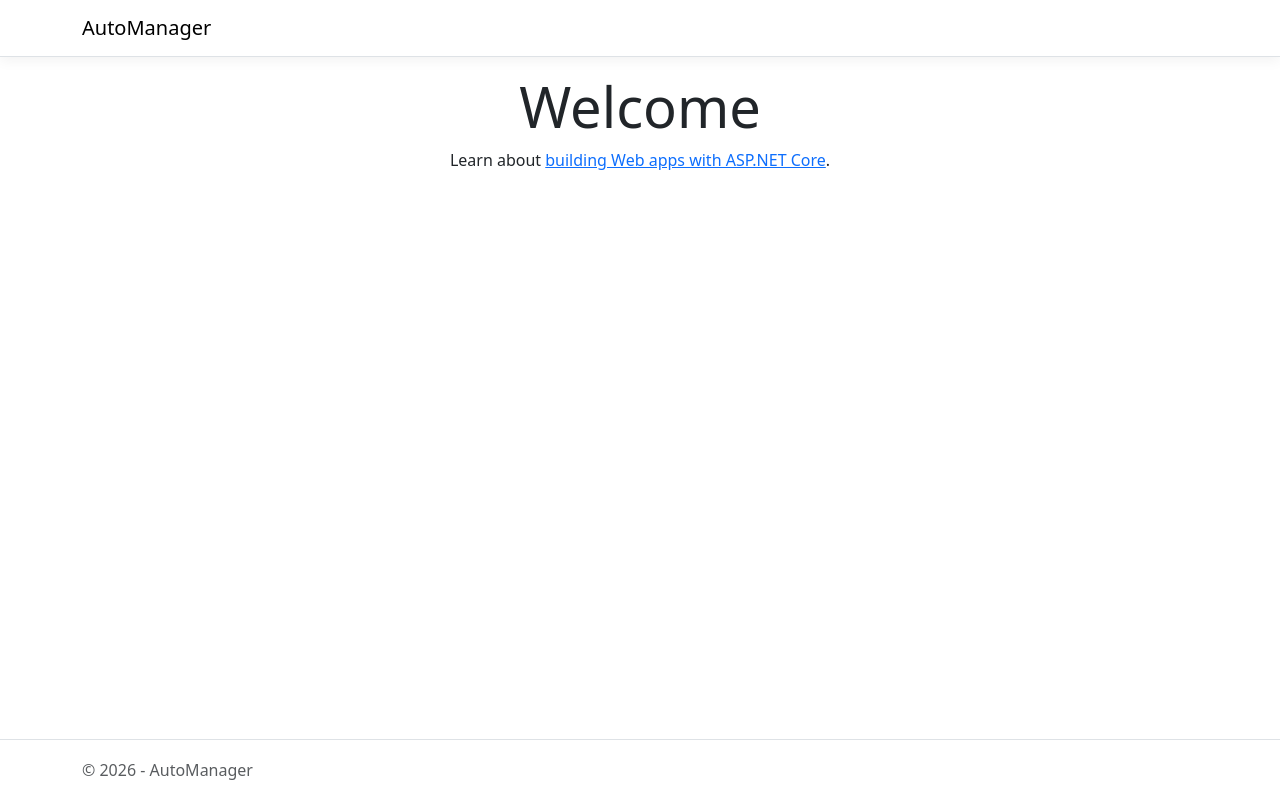
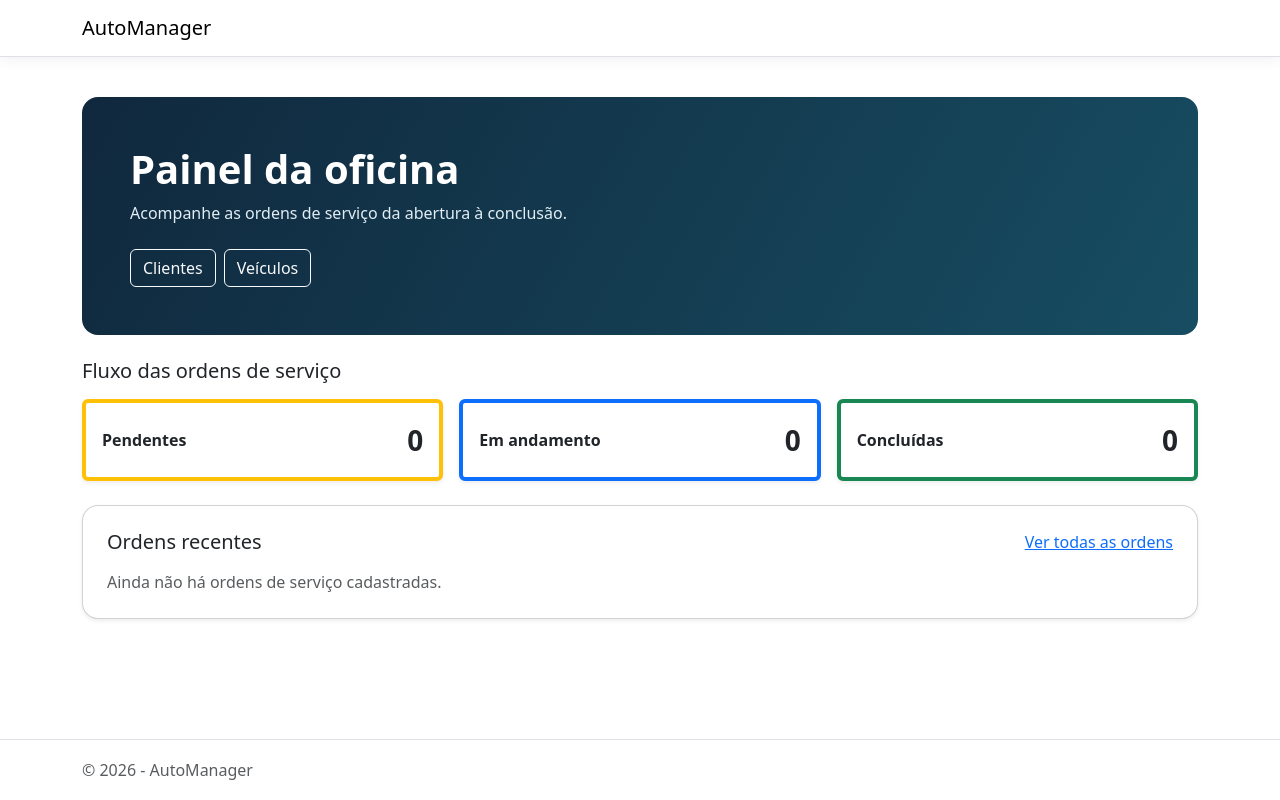
Before and after one commit to silvajoaopedro/AutoManager, an ASP.NET Core app: page / in a window 1280 px wide. Run offline with ASP.NET Core 8, Linux system fonts and the light colour scheme; style sheets or scripts are compiled from the project's sources; the project's own start-up code is not run, and a stand-in starts its controllers and pages.

Commit message:
feat: adiciona painel inicial da oficina

```diff
--- a/Controllers/HomeController.cs
+++ b/Controllers/HomeController.cs
@@ -1,14 +1,24 @@
 using System.Diagnostics;
 using Microsoft.AspNetCore.Mvc;
 using AutoManager.Models;
+using AutoManager.Services;
 
 namespace AutoManager.Controllers;
 
-public class HomeController : Controller
+public class HomeController(OficinaService oficina) : Controller
 {
     public IActionResult Index()
     {
-        return View();
+        var ordens = oficina.ConsultarOrdens();
+        var veiculos = oficina.ConsultarVeiculos()
+            .ToDictionary(veiculo => veiculo.Id);
+
+        return View(new PainelOficinaViewModel(
+            ordens.Count(ordem => ordem.Status == StatusOrdem.Pendente),
+            ordens.Count(ordem => ordem.Status == StatusOrdem.EmAndamento),
+            ordens.Count(ordem => ordem.Status == StatusOrdem.Concluida),
+            ordens.Take(6).ToList(),
+            veiculos));
     }
 
     public IActionResult Privacy()
--- a/Views/Home/Index.cshtml
+++ b/Views/Home/Index.cshtml
@@ -1,8 +1,85 @@
+@model PainelOficinaViewModel
 @{
-    ViewData["Title"] = "Home Page";
+    ViewData["Title"] = "Painel da oficina";
+    var etapas = new[]
+    {
+        (Status: StatusOrdem.Pendente, Nome: "Pendentes", Total: Model.Pendentes, Cor: "warning"),
+        (Status: StatusOrdem.EmAndamento, Nome: "Em andamento", Total: Model.EmAndamento, Cor: "primary"),
+        (Status: StatusOrdem.Concluida, Nome: "Concluídas", Total: Model.Concluidas, Cor: "success")
+    };
 }
 
-<div class="text-center">
-    <h1 class="display-4">Welcome</h1>
-    <p>Learn about <a href="https://learn.microsoft.com/aspnet/core">building Web apps with ASP.NET Core</a>.</p>
+<div class="py-3 py-md-4">
+    <header class="painel-cabecalho rounded-4 p-4 p-md-5 mb-4">
+        <h1 class="display-6 fw-bold mb-2">Painel da oficina</h1>
+        <p class="mb-4">Acompanhe as ordens de serviço da abertura à conclusão.</p>
+        <div class="d-flex flex-wrap gap-2">
+            @if (User.IsInRole("Atendente"))
+            {
+                <a class="btn btn-light fw-semibold" asp-controller="Ordens" asp-action="Abrir">Nova ordem de serviço</a>
+            }
+            <a class="btn btn-outline-light" asp-controller="Clientes" asp-action="Index">Clientes</a>
+            <a class="btn btn-outline-light" asp-controller="Veiculos" asp-action="Index">Veículos</a>
+        </div>
+    </header>
+
+    <section class="mb-4" aria-labelledby="titulo-fluxo">
+        <h2 id="titulo-fluxo" class="h5 mb-3">Fluxo das ordens de serviço</h2>
+        <div class="row row-cols-1 row-cols-md-3 g-3">
+            @foreach (var etapa in etapas)
+            {
+                <div class="col">
+                    <a class="card h-100 shadow-sm text-decoration-none text-dark border-top border-4 border-@etapa.Cor"
+                       asp-controller="Ordens" asp-action="Index" asp-route-status="@etapa.Status">
+                        <div class="card-body d-flex justify-content-between align-items-center gap-2">
+                            <span class="fw-semibold">@etapa.Nome</span>
+                            <strong class="fs-3">@etapa.Total</strong>
+                        </div>
+                    </a>
+                </div>
+            }
+        </div>
+    </section>
+
+    <section class="card shadow-sm rounded-4 mb-4" aria-labelledby="titulo-recentes">
+        <div class="card-body p-3 p-md-4">
+            <div class="d-flex flex-wrap justify-content-between align-items-center gap-2 mb-3">
+                <h2 id="titulo-recentes" class="h5 mb-0">Ordens recentes</h2>
+                <a asp-controller="Ordens" asp-action="Index">Ver todas as ordens</a>
+            </div>
+            @if (Model.OrdensRecentes.Count == 0)
+            {
+                <p class="text-muted mb-0">Ainda não há ordens de serviço cadastradas.</p>
+            }
+            else
+            {
+                <ul class="list-group list-group-flush">
+                    @foreach (var ordem in Model.OrdensRecentes)
+                    {
+                        var etapa = etapas.First(item => item.Status == ordem.Status);
+                        Model.Veiculos.TryGetValue(ordem.VeiculoId, out var veiculo);
+                        <li class="list-group-item px-0 py-3">
+                            <div class="d-flex flex-wrap justify-content-between align-items-center gap-2">
+                                <div>
+                                    <a class="fw-semibold" asp-controller="Ordens" asp-action="Detalhes"
+                                       asp-route-numero="@ordem.Numero">Ordem #@ordem.Numero</a>
+                                    <div class="small text-muted">
+                                        @(veiculo is null ? "Veículo indisponível" : $"{veiculo.Placa} · {veiculo.Marca} {veiculo.Modelo}")
+                                        · @ordem.DataAbertura.ToString("dd/MM/yyyy")
+                                    </div>
+                                </div>
+                                <span class="badge rounded-pill text-bg-@etapa.Cor">@(ordem.Status switch
+                                {
+                                    StatusOrdem.Pendente => "Pendente",
+                                    StatusOrdem.Concluida => "Concluída",
+                                    _ => "Em andamento"
+                                })</span>
+                            </div>
+                            <p class="mb-0 mt-2 text-break">@ordem.ProblemaRelatado</p>
+                        </li>
+                    }
+                </ul>
+            }
+        </div>
+    </section>
 </div>
--- /dev/null
+++ b/Views/Home/Index.cshtml.css
@@ -0,0 +1,8 @@
+.painel-cabecalho {
+    color: #fff;
+    background: linear-gradient(120deg, #10283d, #174d62);
+}
+
+.painel-cabecalho p {
+    color: #e0edf4;
+}
```
Also changed, not shown: Models/PainelOficinaViewModel.cs (added, +8 -0 lines).
